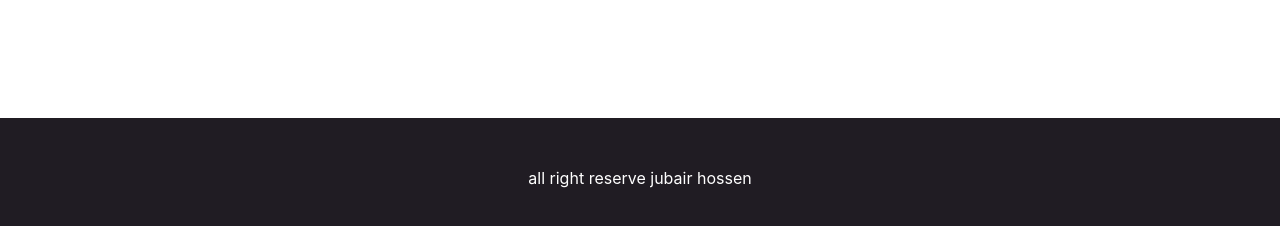
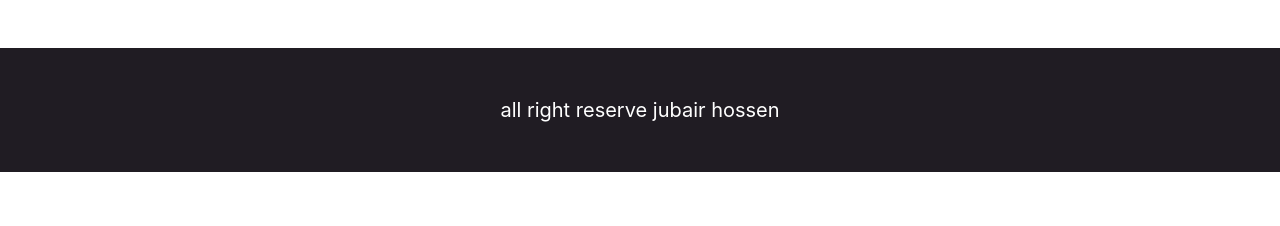
Before and after one commit to Jubair-Hossen/inventory-management-system, a React (Create React App) app: page / in a window 1280 px wide. Shown: the part 1487-1713 px from the top of the page. After the commit the page ends 1659 px from the top, so only its background shows below. Built offline with nearby package versions, Linux system fonts and the light colour scheme; no server answers.

Commit message:
modification added in footer

```diff
--- a/src/Components/Footer/Footer.css
+++ b/src/Components/Footer/Footer.css
@@ -1,8 +1,7 @@
 footer {
-    max-width: 1440px;
-    margin: 100px auto 0;
-    padding: 50px 20px;
     text-align: center;
     background-color: #201c23;
+    padding: 50px 20px;
     color: white;
+    font-size: 20px;
 }
```
